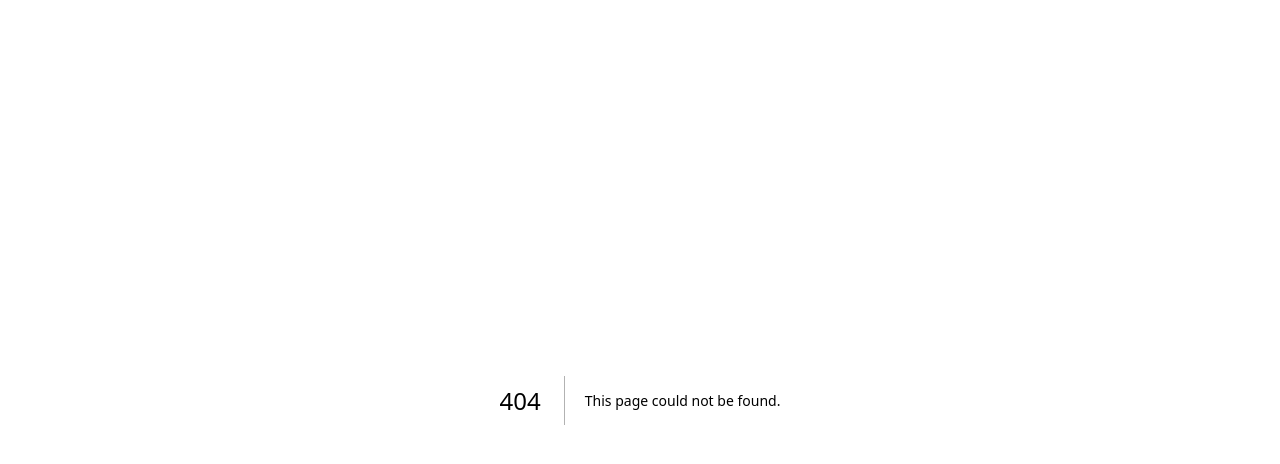
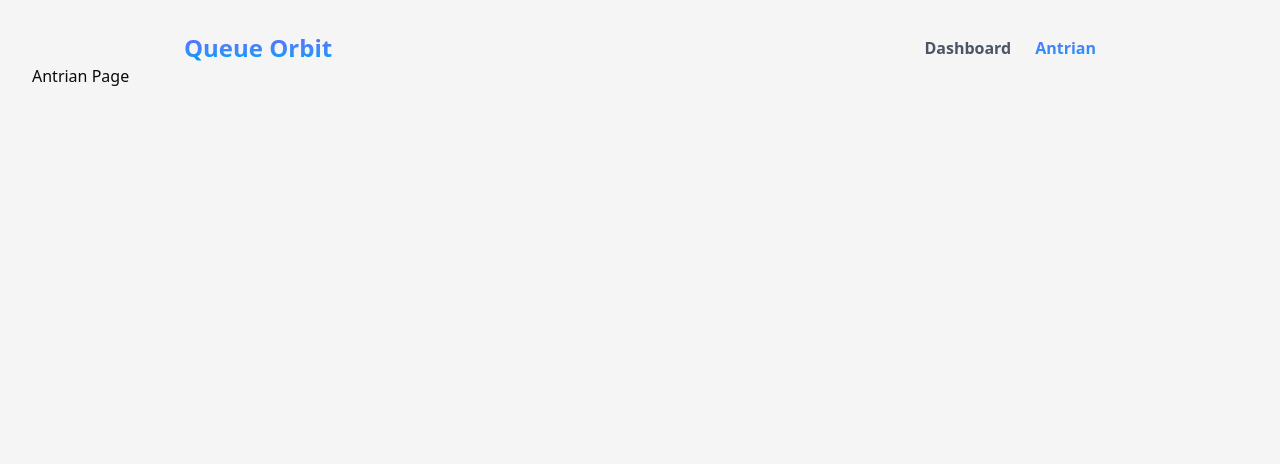
Before and after one commit to foolais/fe-queue-orbit, a Next.js app: page /antrian in a window 1280 px wide. Before the commit this address had no page. Shown: the top 464 px of the page. Built offline with nearby package versions, Linux system fonts and the light colour scheme.

Commit message:
feat(Layout) add layout for content

```diff
--- /dev/null
+++ b/app/(content)/antrian/page.tsx
@@ -0,0 +1,5 @@
+const AntrianPage = () => {
+  return <div>Antrian Page</div>;
+};
+
+export default AntrianPage;
--- /dev/null
+++ b/app/(content)/dashboard/page.tsx
@@ -0,0 +1,12 @@
+import { Button } from "@/components/ui/button";
+
+const DashboardPage = () => {
+  return (
+    <div className="flex items-center justify-center h-full flex-col gap-4">
+      <h1 className="text-3xl  text-gray-700 font-semibold">Hello world!</h1>
+      <Button>Test</Button>
+    </div>
+  );
+};
+
+export default DashboardPage;
--- /dev/null
+++ b/app/(content)/layout.tsx
@@ -0,0 +1,16 @@
+import Pathname from "@/components/pathname";
+
+const ContentLayout = ({ children }: { children: React.ReactNode }) => {
+  return (
+    <div className="bg-neutral-100 max-h-svh max-w-svw min-h-svh min-w-svw p-8">
+      <div className="flex items-center justify-between w-3/4 mx-auto">
+        <h1 className="text-2xl font-bold primary-text">Queue Orbit</h1>
+        <Pathname />
+      </div>
+
+      {children}
+    </div>
+  );
+};
+
+export default ContentLayout;
--- a/app/dashboard/page.tsx
+++ /dev/null
@@ -1,14 +0,0 @@
-import { Button } from "@/components/ui/button";
-
-const DashboardPage = () => {
-  return (
-    <div className="bg-neutral-200 h-svh w-svw">
-      <div className="flex items-center justify-center h-full flex-col gap-4">
-        <h1 className="text-3xl  text-gray-700 font-semibold">Hello world!</h1>
-        <Button>Test</Button>
-      </div>
-    </div>
-  );
-};
-
-export default DashboardPage;
--- a/app/globals.css
+++ b/app/globals.css
@@ -112,6 +112,12 @@
   --sidebar-ring: oklch(0.556 0 0);
 }
 
+@layer utilities {
+  .primary-text {
+    @apply bg-linear-to-t from-sky-500 to-indigo-500 bg-clip-text text-transparent;
+  }
+}
+
 @layer base {
   * {
     @apply border-border outline-ring/50;
--- /dev/null
+++ b/components/pathname.tsx
@@ -0,0 +1,35 @@
+"use client";
+
+import { cn } from "@/lib/utils";
+import Link from "next/link";
+import { usePathname } from "next/navigation";
+
+const routes = [
+  { name: "Dashboard", path: "/dashboard" },
+  { name: "Antrian", path: "/antrian" },
+];
+
+const Pathname = () => {
+  const path = usePathname();
+
+  return (
+    <div className="flex gap-6">
+      {routes.map((route) => (
+        <Link
+          key={route.name}
+          href={route.path}
+          className={cn(
+            path === route.path
+              ? "font-bold primary-text"
+              : "font-semibold text-gray-600",
+            "hover:scale-105 transition-transform duration-300"
+          )}
+        >
+          {route.name}
+        </Link>
+      ))}
+    </div>
+  );
+};
+
+export default Pathname;
```
